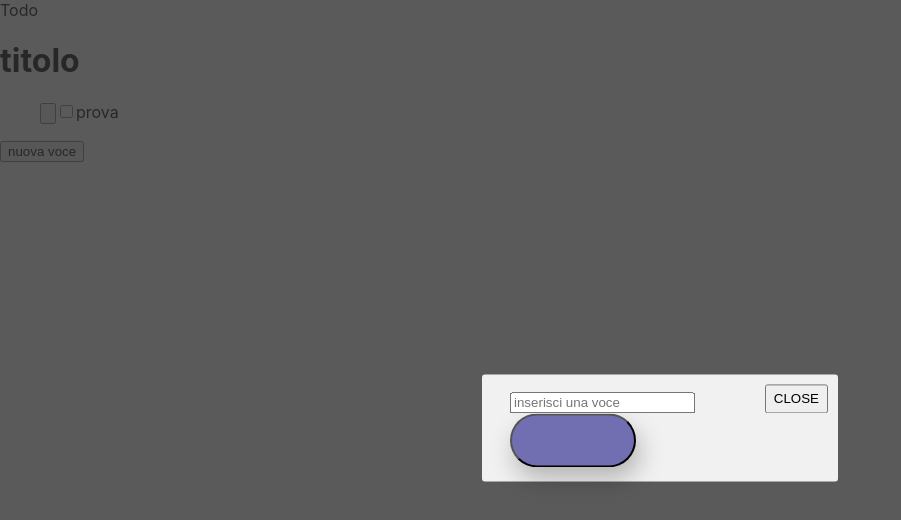
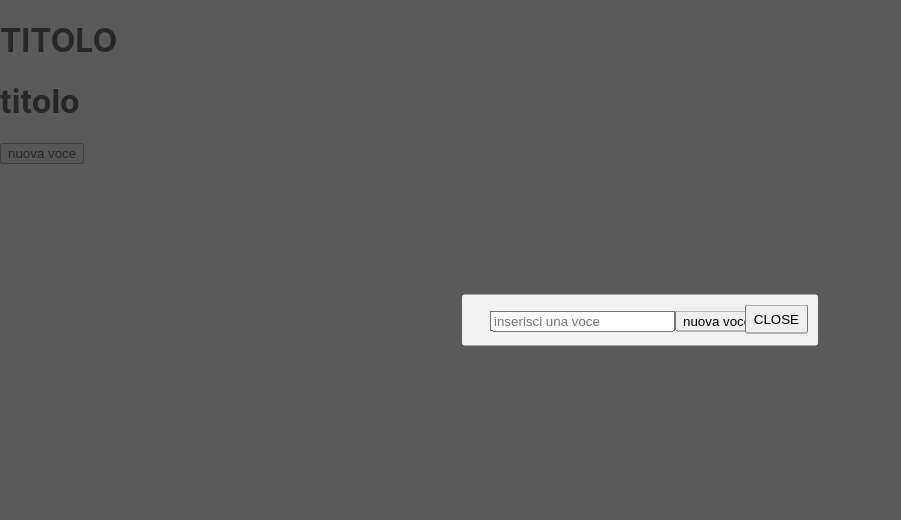
Before and after one commit to Berheruben/Todolist, a React (Create React App) app: page / in a window 1280 px wide. Both pictures are taken after a click on the button "nuova voce". Shown: the top 520 px of the page, without its empty margins (0-901 px from the left). Built offline with nearby package versions, Linux system fonts and the light colour scheme.

Commit message:
improve components file and add line-through after completed a todo

```diff
--- a/src/App.css
+++ b/src/App.css
@@ -6,7 +6,9 @@
   height: 40vmin;
   pointer-events: none;
 }
-
+.completed{
+  text-decoration: line-through;
+}
 @media (prefers-reduced-motion: no-preference) {
   .App-logo {
     animation: App-logo-spin infinite 20s linear;
--- a/src/App.tsx
+++ b/src/App.tsx
@@ -1,17 +1,42 @@
+import React, { useState } from 'react';
+import {AddTodo,Todo,ToggleComplete} from './utils/type';
+import './App.css';
+import { TodoForm } from './components/TodoForm';
+import { TodoListItem } from './components/TodoListItem';
+import {TodoList} from './components/TodoList';
+function App() {
+  const [todos,setTodos] = useState<Array<Todo>>([]);
 
-import React from "react";
-import Modal from "./components/Modal";
-import styled from "styled-components";
-import Todo from "./components/Todo";
-
-function App() {
-
-
+  const addTodo:AddTodo = newTodo =>{
+         if(newTodo !== ""){
+           setTodos([...todos, {text: newTodo, complete:false}]);
+         }
+  }
+  const ToggleComplete:ToggleComplete = selectTodo =>{
+    const updateTodos = todos.map(todo=>{
+      if(todo === selectTodo){
+        return{...todo, complete: !todo.complete}
+      }
+      return todo;
+    })
+    setTodos(updateTodos)
+  }
+  /*
+ const saveData = () =>{
+localStorage.setItem("list", JSON.stringify(todos))
+ }
+ const loadData = ()=>{
+   const TaskJSON = localStorage.getItem("list")
+   if ( TaskJSON == null ) return [ ]
+  return JSON.parse ( TaskJSON )
+ }
+ */
   return (
-    <>
-     <Todo/>
-      <Modal />
-    </>
+    <div>
+<h1>TITOLO</h1>
+<TodoList todos={todos} toggleComplete={ToggleComplete}/>
+    <TodoForm addTodo={addTodo}/>
+    </div>
   );
 }
 
--- a/src/components/Modal.tsx
+++ /dev/null
@@ -1,103 +0,0 @@
-import React, { useState } from "react";
-import styled from "styled-components";
-
-const Modal= styled.div`
-   padding: 10px 20px;
-    display: block;
-    margin: 100px auto 0;
-    font-size: 18px;
-    width: 100vw;
-    height: 100vh;
-    top: 0;
-    left: 0;
-    right: 0;
-    bottom: 0;
-    position: fixed;
-  `;
-  const Overlay= styled.div`
-   width: 100vw;
-    height: 100vh;
-    top: 0;
-    left: 0;
-    right: 0;
-    bottom: 0;
-    position: fixed;
-    background: rgba(49,49,49,0.8);
-  `;
-  const Modalcontent= styled.div`
-  position: absolute;
-    top: 40%;
-    left: 50%;
-    transform: translate(-50%, -50%);
-    line-height: 1.4;
-    background: #f1f1f1;
-    padding: 14px 28px;
-    border-radius: 3px;
-    max-width: 600px;
-    min-width: 300px;
-  `;
-const Closemodal = styled.button`
- position: absolute;
-    top: 10px;
-    right: 10px;
-    padding: 5px 7px;
-`;
-const Btn = styled.button`
-display: flex;
-flex-direction: column;
-align-items: flex-start;
-padding: 8px 32px;
-
-gap: 8px;
-
-width: 126px;
-height: 54px;
-
-background: #716FB2;
-/* Main */
-
-box-shadow: 4px 12px 24px rgba(0, 0, 0, 0.25);
-border-radius: 32px;
-
-/* Inside auto layout */
-
-flex: none;
-order: 1;
-flex-grow: 0;
-`;
-const Form=styled.form`
-
-`;
-
-export default function Modale() {
-  const [modal, setModal] = useState(false);
-
-  const toggleModal = () => {
-    setModal(!modal);
-  };
-
-
-  return (
-    <>
-      <button onClick={toggleModal} className="btn-modal">
-        nuova voce
-      </button>
-
-      {modal && (
-        <Modal>
-          <Overlay onClick={toggleModal}></Overlay>
-          <Modalcontent>
-           <Form id="Form">
-            <input type="text" placeholder="inserisci una voce" id="Task"/>
-            <Btn type="submit"></Btn>
-            </Form>
-            <Closemodal  onClick={toggleModal}>
-              CLOSE
-            </Closemodal>
-          </Modalcontent>
-        </Modal>
-      )}
-
-    </>
-  );
-}
--- a/src/components/Todo.tsx
+++ /dev/null
@@ -1,36 +0,0 @@
-import React from 'react'
-import styled from 'styled-components';
-const C1=styled.div`
-`;
-const C2=styled.div`
-`;
-const C3=styled.div`
-`;
-const H1= styled.h1`
-
-`;
-const C4=styled.div`
-`;
-const Ul=styled.ul`
-`;
-const Todo = () => {
-
-  return (
-    <C1>Todo
-    <C2>
-    <C3>
-    <H1>titolo</H1>
-    <C4>
-<Ul id="List">
-    <input type="button" id="list"/>
-    <input type="checkbox" />
-    <label id="Label">prova</label>
-</Ul>
-    </C4>
-    </C3>
-    </C2>
-    </C1>
-  )
-}
-
-export default Todo
--- /dev/null
+++ b/src/components/TodoForm.tsx
@@ -0,0 +1,138 @@
+import React, { ChangeEvent, useState, FormEvent } from 'react'
+import {AddTodo,Todo,ToggleComplete,TodoFormProps} from '../utils/type'
+import styled from 'styled-components'
+
+const Modale= styled.div`
+   padding: 10px 20px;
+    display: block;
+    margin: 100px auto 0;
+    font-size: 18px;
+    width: 100vw;
+    height: 100vh;
+    top: 0;
+    left: 0;
+    right: 0;
+    bottom: 0;
+    position: fixed;
+  `;
+  const Overlay= styled.div`
+   width: 100vw;
+    height: 100vh;
+    top: 0;
+    left: 0;
+    right: 0;
+    bottom: 0;
+    position: fixed;
+    background: rgba(49,49,49,0.8);
+  `;
+  const Modalcontent= styled.div`
+  position: absolute;
+    top: 40%;
+    left: 50%;
+    transform: translate(-50%, -50%);
+    line-height: 1.4;
+    background: #f1f1f1;
+    padding: 14px 28px;
+    border-radius: 3px;
+    max-width: 600px;
+    min-width: 300px;
+  `;
+const Closemodal = styled.button`
+ position: absolute;
+    top: 10px;
+    right: 10px;
+    padding: 5px 7px;
+`;
+const Btn = styled.button`
+display: flex;
+flex-direction: column;
+align-items: flex-start;
+padding: 8px 32px;
+
+gap: 8px;
+
+width: 126px;
+height: 54px;
+
+background: #716FB2;
+/* Main */
+
+box-shadow: 4px 12px 24px rgba(0, 0, 0, 0.25);
+border-radius: 32px;
+
+/* Inside auto layout */
+
+flex: none;
+order: 1;
+flex-grow: 0;
+`;
+const Form=styled.form`
+
+`;
+const C1=styled.div`
+`;
+const C2=styled.div`
+`;
+const C3=styled.div`
+`;
+const H1= styled.h1`
+
+`;
+const C4=styled.div`
+`;
+const Ul=styled.ul`
+`;
+
+export const TodoForm: React.FC<TodoFormProps> = ({addTodo})=>{
+
+    const[newTodo,setNewTodo] = useState<string>("")
+const handleChange = (e: ChangeEvent <HTMLInputElement>)=>{
+    setNewTodo(e.target.value)
+}
+const handlesubmit = (e:FormEvent<HTMLButtonElement>) =>{
+    e.preventDefault();
+    addTodo(newTodo);
+    setNewTodo("");
+}
+const [modal, setModal] = useState(false);
+
+
+  const toggleModal = () => {
+    setModal(!modal);
+  };
+    return(
+        <>
+<C1>
+    <C2>
+    <C3>
+    <H1>titolo</H1>
+    <C4>
+<Ul id="List">
+
+</Ul>
+    </C4>
+    </C3>
+    </C2>
+    </C1>
+
+
+       <button onClick={toggleModal}>
+        nuova voce
+      </button>
+      {modal &&
+
+          <Form>
+              <Overlay onClick={toggleModal}></Overlay>
+              <Modalcontent>
+<input type="text" value={newTodo} className="todo-input" placeholder="inserisci una voce"onChange={handleChange}/>
+
+<button type="submit" className="todo-button" onClick={handlesubmit}>nuova voce</button>
+<Closemodal  onClick={toggleModal}>
+              CLOSE
+            </Closemodal>
+              </Modalcontent>
+        </Form>
+        }
+        </>
+    )
+}
--- /dev/null
+++ b/src/components/TodoList.tsx
@@ -0,0 +1,25 @@
+import React from "react";
+import { TodoListItem } from "./TodoListItem";
+import {AddTodo,Todo,ToggleComplete,TodoListItemProps} from '../utils/type'
+
+interface TodoListProps {
+    todos:Array<Todo>;
+    toggleComplete: ToggleComplete
+}
+export const TodoList : React.FC < TodoListProps > = ( { todos , toggleComplete } ) =>{
+    return(
+        <ul>
+ {todos.map(todo =>(
+     <TodoListItem
+
+
+     todo={todo}
+     toggleComplete={toggleComplete}
+     />
+ ))}
+
+
+        </ul>
+    )
+}
+export default TodoList
--- /dev/null
+++ b/src/components/TodoListItem.tsx
@@ -0,0 +1,22 @@
+import React from "react";
+import { TodoListItemProps } from "../utils/type";
+import styled from "styled-components";
+import {AddTodo,Todo,ToggleComplete,TodoFormProps} from '../utils/type'
+
+const Label = styled.label`
+
+`;
+
+export const TodoListItem:React.FC<TodoListItemProps> = ({todo, toggleComplete}) =>{
+    return(
+        <li>
+            <Label className={todo.complete ? "completed" : "todo-row"}>
+                <input type="checkbox" checked={todo.complete} onChange={()=>toggleComplete(todo)}/>
+                {todo.text}
+
+            </Label>
+        </li>
+    )
+}
+
+export default TodoListItem;
--- /dev/null
+++ b/src/utils/type.ts
@@ -0,0 +1,14 @@
+export type AddTodo = (newTodo: string) => void
+
+export type Todo = {
+text:String;
+complete: boolean;
+};
+export interface TodoListItemProps{
+    todo:Todo;
+    toggleComplete: ToggleComplete;
+}
+export interface TodoFormProps{
+    addTodo: AddTodo;
+}
+export type ToggleComplete = (selectedTodo: Todo) => void
```
